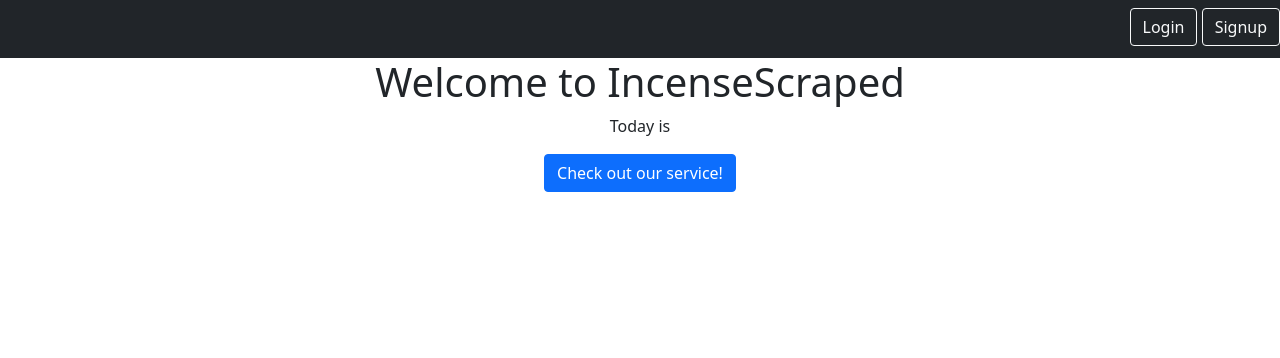
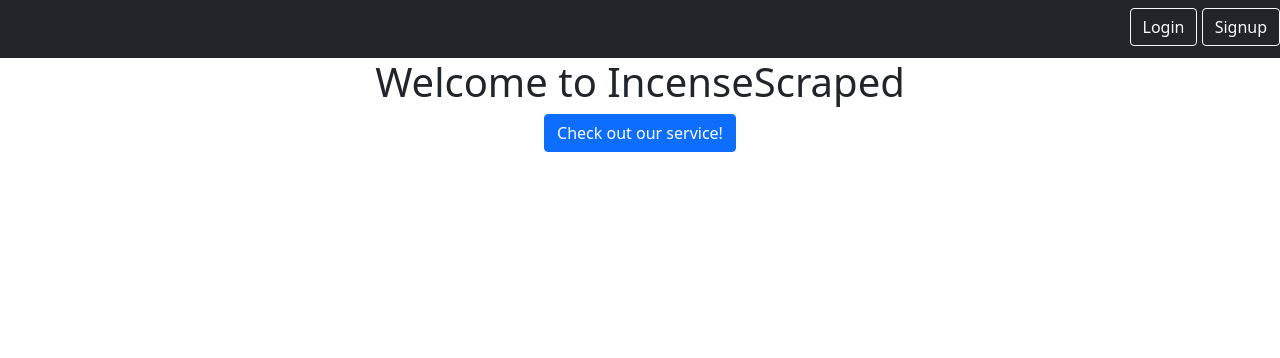
Before and after one commit to flyosprey/Product-Extractor-Django, a Django app: page / in a window 1280 px wide. Shown: the top 358 px of the page. Run offline with Django 3.2, Linux system fonts and the light colour scheme.

Commit message:
Small fixes

```diff
--- a/home/templates/home/welcome.html
+++ b/home/templates/home/welcome.html
@@ -4,6 +4,5 @@
 
 {% block content %}
     <h1>Welcome to IncenseScraped</h1>
-    <p>Today is {{ today }}</p>
     <a href="" class="btn btn-primary">Check out our service!</a>
 {% endblock %}
--- a/home/urls.py
+++ b/home/urls.py
@@ -1,6 +1,6 @@
 from django.urls import path
 
-from views import SignupView, LoginInterfaceView, LogoutInterfaceView, HomeView
+from .views import SignupView, LoginInterfaceView, LogoutInterfaceView, HomeView
 
 
 urlpatterns = [
```
